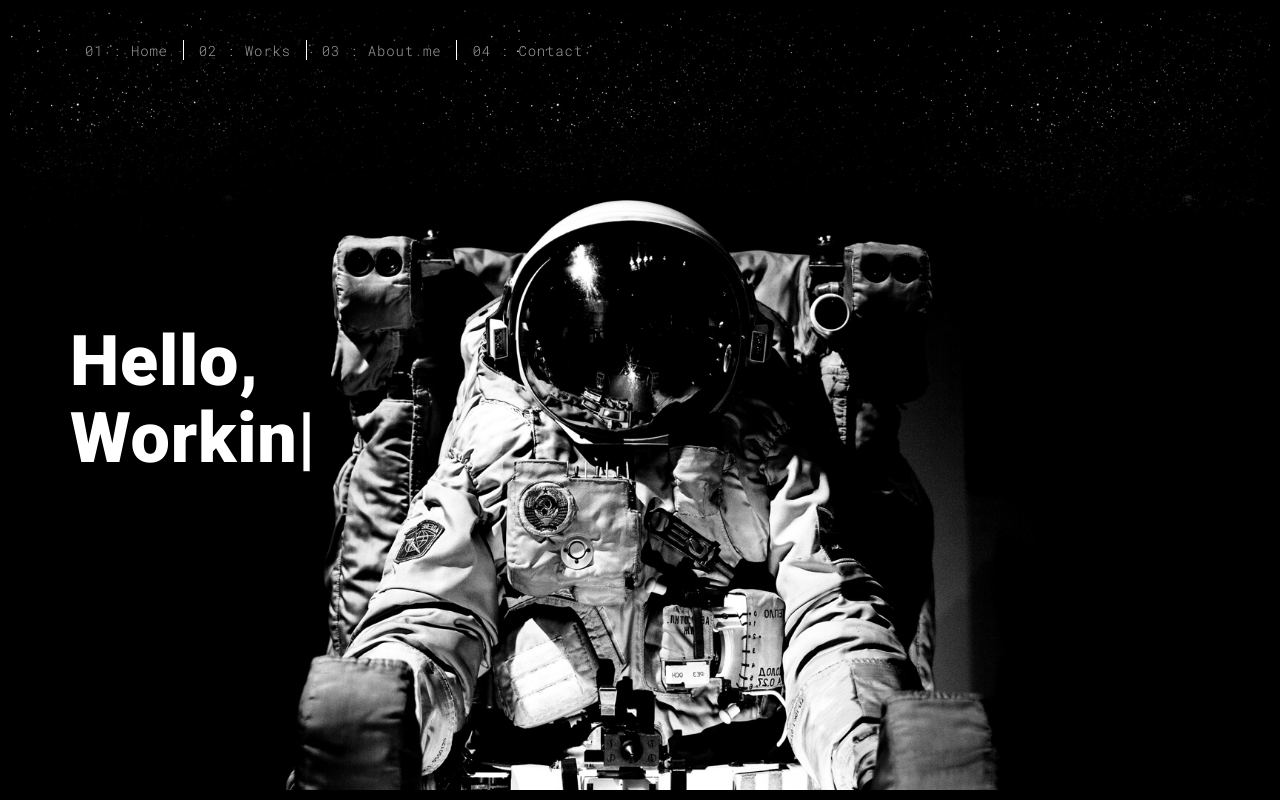
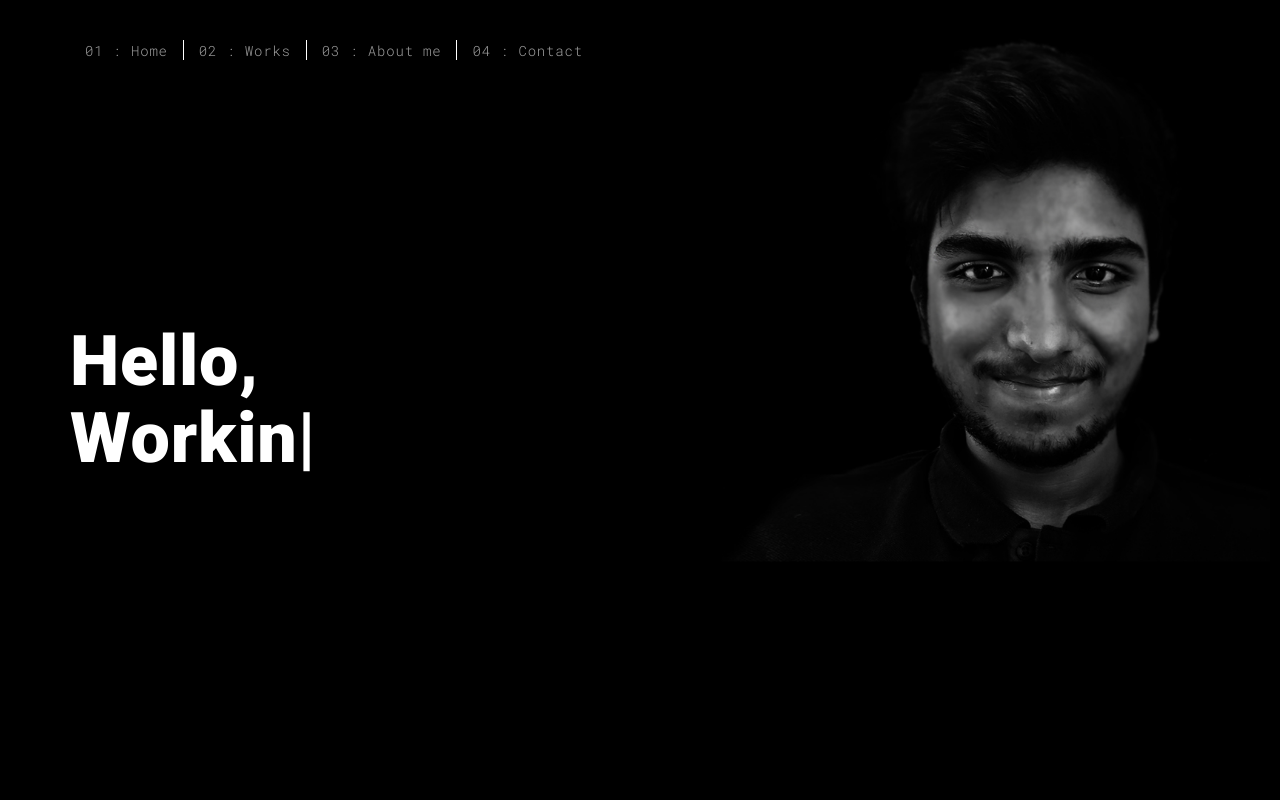
Before and after one commit to EVILxEYE/portfolio, a Flask app: page / in a window 1280 px wide. Run offline with Flask 2, Linux system fonts and the light colour scheme; some libraries are stand-ins or nearby versions.

Commit message:
Update home.html

```diff
--- a/templates/home.html
+++ b/templates/home.html
@@ -48,7 +48,7 @@
   </nav>
 </header>
 <!-- Add your site or app content here -->
-  <div class="hero-full-container background-image-container white-text-container" style="background-image: url('./static/assets/images/space.jpg')">
+  <div class="hero-full-container background-image-container white-text-container" style="background-image: url('./static/assets/images/black.jpg')">
     <div class="container">
       <div class="row">
         <div class="col-xs-12">
```
